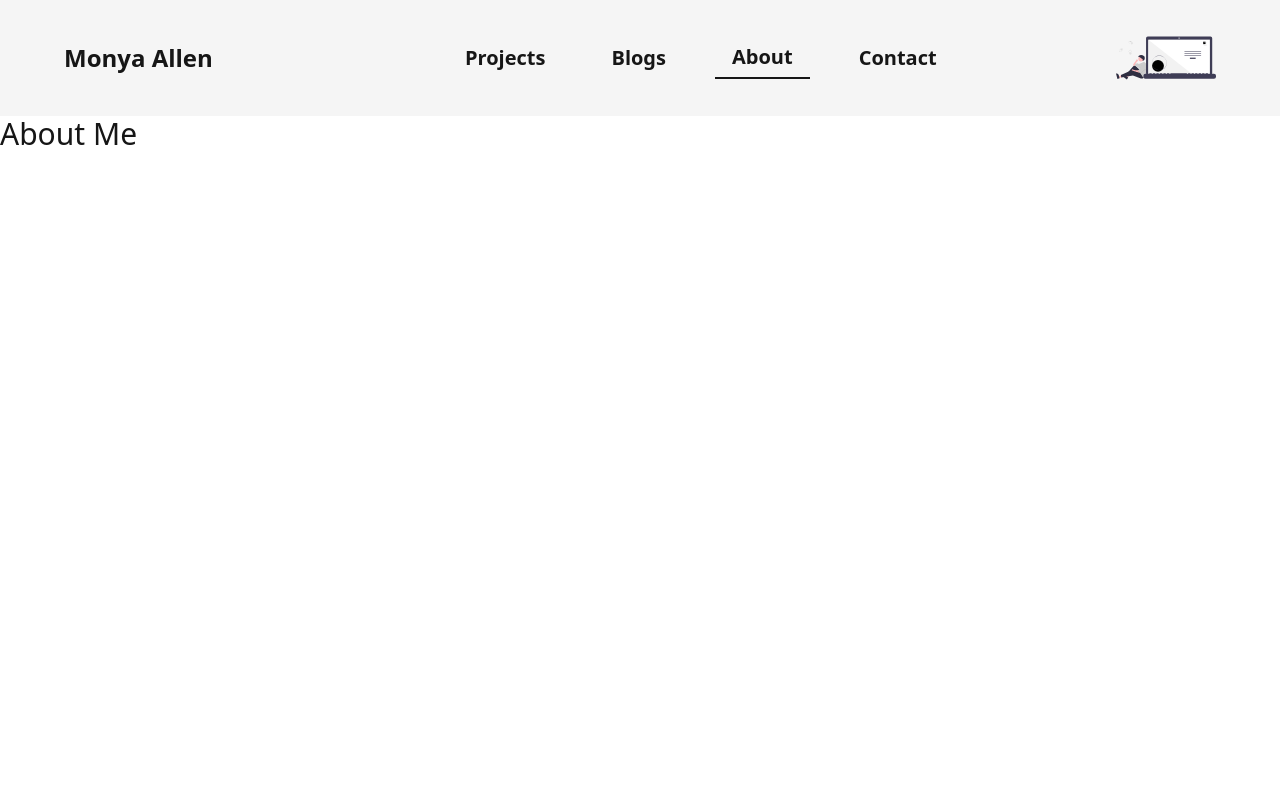
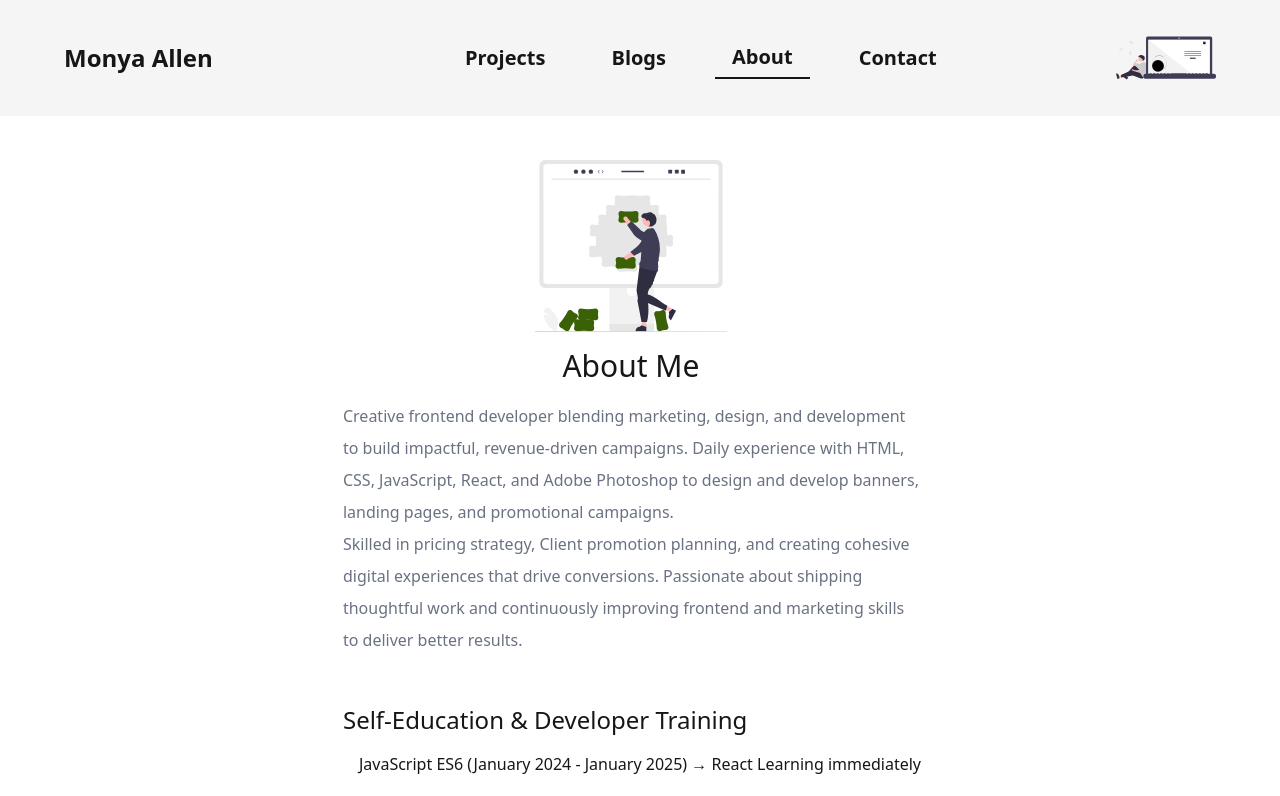
Before and after one commit to ewwmonya/ewwoporto, a Next.js app: page /about in a window 1280 px wide. Shown: the top 796 px of the page. Built offline with nearby package versions, Linux system fonts and the light colour scheme.

Commit message:
full build

```diff
--- a/src/app/about/page.jsx
+++ b/src/app/about/page.jsx
@@ -1,7 +1,40 @@
 const page = () => {
 	return (
-		<main className='min-h-screen'>
-			<h2 className='text-3xl'>About Me</h2>
+		<main className='px-8 lg:px-32 min-h-screen grid place-content-center'>
+			<div className='flex flex-col gap-4 items-center lg:max-w-[45vw]'>
+				<img
+					className='w-48'
+					src='/building_blocks.svg'
+					alt='Build brick by brick'
+				/>
+				<h2 className='text-3xl'>About Me</h2>
+				<div className=''>
+					<p className='text-gray-500 leading-8 '>
+						Creative frontend developer blending marketing, design, and
+						development to build impactful, revenue-driven campaigns. Daily
+						experience with HTML, CSS, JavaScript, React, and Adobe Photoshop to
+						design and develop banners, landing pages, and promotional
+						campaigns.
+					</p>
+					<p className='text-gray-500 leading-8 '>
+						Skilled in pricing strategy, Client promotion planning, and creating
+						cohesive digital experiences that drive conversions. Passionate
+						about shipping thoughtful work and continuously improving frontend
+						and marketing skills to deliver better results.
+					</p>
+				</div>
+			</div>
+			<h3 className='text-2xl text-left mt-12'>
+				Self-Education & Developer Training
+			</h3>
+			<ul className='grid gap-y-4 p-4'>
+				<li>
+					JavaScript ES6 (January 2024 - January 2025) → React Learning
+					immediately
+				</li>
+				<li>React + Modern Frontend Development (Active → All Projects)</li>
+				<li>Vue + Modern Frontend Development (Active → Some Projects)</li>
+			</ul>
 			<div className='grid grid-cols-4 gap-4'></div>
 		</main>
 	);
--- /dev/null
+++ b/src/app/contact/page.jsx
@@ -0,0 +1,64 @@
+import Link from 'next/link';
+
+const page = () => {
+	return (
+		<main className='min-h-screen grid place-content-center '>
+			<div class='p-4 w-[85vw] lg:w-[40vw] my-20 mx-auto max-w-xl  rounded-2xl '>
+				<img src='/freelancer_vibs.svg' alt='' />
+				<h2 className='text-3xl text-green-900 font-bold capitalize'>
+					Im Currently Working On this page....
+				</h2>
+				{/* <h2 class='text-3xl text-gray-900 font-bold'>Contact Me</h2>
+				<form class='mt-8 space-y-5'>
+					<div>
+						<label class='text-sm text-gray-900 font-medium mb-2 block'>
+							Name
+						</label>
+						<input
+							type='text'
+							placeholder='Enter Name'
+							class='w-full py-2.5 px-4 text-gray-800 bg-gray-100 border border-gray-200 focus:border-gray-900 focus:bg-transparent text-sm outline-0 transition-all'
+						/>
+					</div>
+					<div>
+						<label class='text-sm text-gray-900 font-medium mb-2 block'>
+							Email
+						</label>
+						<input
+							type='email'
+							placeholder='Enter Email'
+							class='w-full py-2.5 px-4 text-gray-800 bg-gray-100 border border-gray-200 focus:border-gray-900 focus:bg-transparent text-sm outline-0 transition-all'
+						/>
+					</div>
+					<div>
+						<label class='text-sm text-gray-900 font-medium mb-2 block'>
+							Subject
+						</label>
+						<input
+							type='text'
+							placeholder='Enter Subject'
+							class='w-full py-2.5 px-4 text-gray-800 bg-gray-100 border border-gray-200 focus:border-gray-900 focus:bg-transparent text-sm outline-0 transition-all'
+						/>
+					</div>
+					<div>
+						<label class='text-sm text-gray-900 font-medium mb-2 block'>
+							Message
+						</label>
+						<textarea
+							placeholder='Enter Message'
+							rows='6'
+							class='w-full px-4 text-gray-800 bg-gray-100 border border-gray-200 focus:border-gray-900 focus:bg-transparent text-sm pt-3 outline-0 transition-all'
+						></textarea>
+					</div>
+					<button
+						type='button'
+						class='text-white bg-green-900 font-medium hover:bg-gray-800 tracking-wide text-sm px-4 py-2.5 w-full border-0 outline-0 cursor-pointer'
+					>
+						Send message
+					</button>
+				</form> */}
+			</div>
+		</main>
+	);
+};
+export default page;
--- a/src/app/projects/[slug]/page.jsx
+++ b/src/app/projects/[slug]/page.jsx
@@ -12,7 +12,6 @@ const page = async ({ params }) => {
 	return (
 		<main className='mt-16 px-8 lg:px-32 min-h-[85vh] mb-16'>
 			{project.map((data) => {
-				console.log(data.images);
 				return (
 					<div
 						key={data.title}
@@ -45,51 +44,25 @@ const page = async ({ params }) => {
 								<button className='btn'>View Github</button>
 							</div>
 						</section>
-						<div className='grid col-span-2 mt-24 gap-8'>
+
+						<div className='grid col-span-2 mt-24 gap-y-4'>
 							<PortableTextComponent value={data.body} />
-							<div className='carousel rounded-box w-full'>
-								<div className='carousel-item w-1/2'>
-									<img
-										src='https://img.daisyui.com/images/stock/photo-1559703248-dcaaec9fab78.webp'
-										className='w-full'
-									/>
-								</div>
-								<div className='carousel-item w-1/2'>
-									<img
-										src='https://img.daisyui.com/images/stock/photo-1565098772267-60af42b81ef2.webp'
-										className='w-full'
-									/>
-								</div>
-								<div className='carousel-item w-1/2'>
-									<img
-										src='https://img.daisyui.com/images/stock/photo-1572635148818-ef6fd45eb394.webp'
-										className='w-full'
-									/>
-								</div>
-								<div className='carousel-item w-1/2'>
-									<img
-										src='https://img.daisyui.com/images/stock/photo-1494253109108-2e30c049369b.webp'
-										className='w-full'
-									/>
-								</div>
-								<div className='carousel-item w-1/2'>
-									<img
-										src='https://img.daisyui.com/images/stock/photo-1550258987-190a2d41a8ba.webp'
-										className='w-full'
-									/>
-								</div>
-								<div className='carousel-item w-1/2'>
-									<img
-										src='https://img.daisyui.com/images/stock/photo-1559181567-c3190ca9959b.webp'
-										className='w-full'
-									/>
-								</div>
-								<div className='carousel-item w-1/2'>
-									<img
-										src='https://img.daisyui.com/images/stock/photo-1601004890684-d8cbf643f5f2.webp'
-										className='w-full'
-									/>
-								</div>
+
+							<h3 className='text-4xl'>Views:</h3>
+							<div className='carousel rounded-box flex gap-4'>
+								{data.images.map((image, index) => {
+									console.log(image.asset._ref);
+
+									return (
+										<div key={image._key} className='carousel-item   '>
+											<img
+												alt={`${data.title}-${index}`}
+												src={urlFor(image.asset._ref).url()}
+												className='overflow-hidden h-[400px]'
+											/>
+										</div>
+									);
+								})}
 							</div>
 						</div>
 					</div>
--- a/src/components/GridCardItem.jsx
+++ b/src/components/GridCardItem.jsx
@@ -6,6 +6,7 @@ const GridCardItem = ({ data }) => {
 	return (
 		<div className='card-sm card bg-base-100 rounded-xl'>
 			<div className=''>
+				<Link href={`projects/${data._id}`}>
 					<figure className=' '>
 						<Image
 							width={500}
@@ -15,9 +16,12 @@ const GridCardItem = ({ data }) => {
 							alt='Shoes'
 						/>
 					</figure>
+				</Link>
 			</div>
 			<div className='card-body'>
+				<Link href={`projects/${data._id}`}>
 					<p className='card-title text-lg'>{data.title}</p>
+				</Link>
 				<p className='text-gray-500'>{data.shortDescription}</p>
 				<div className='card-actions justify-end'>
 					<Link href={`projects/${data._id}`}>
```
Also changed, not shown: public/building_blocks.svg (added), public/freelancer_vibs.svg (added). Lines whose indentation alone changed are shown as unchanged.
